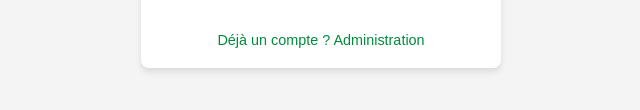
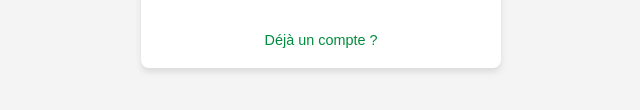
Before and after one commit to dilaneeshvaran/tp1-batcave, a website: page public/register.html in a window 1280 px wide. Shown: the part 470-580 px from the top of the page, without its empty margins (319-959 px from the left). Drawn offline with Linux system fonts and the light colour scheme.

Commit message:
remove unnecessary words in register page

```diff
--- a/public/register.html
+++ b/public/register.html
@@ -24,7 +24,7 @@
       />
       <button type="submit" class="btn btn-primary mt-2">S'inscrire</button>
       <p id="message"></p>
-      <a href="bat-computer">Déjà un compte ? Administration</a>
+      <a href="bat-computer">Déjà un compte ? </a>
     </form>
     <script src="register.js"></script>
   </body>
```
